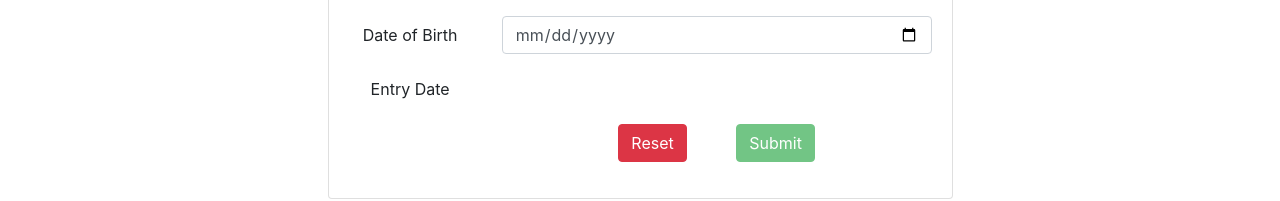
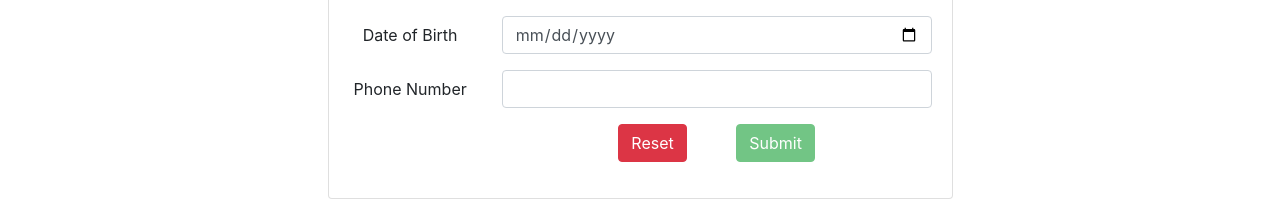
Before and after one commit to bornleo47/BloodBankPlus, an Angular app: page /adduser in a window 1280 px wide. Shown: the part 553-754 px from the top of the page. Built offline with nearby package versions, Linux system fonts and the light colour scheme.

Commit message:
frontend

```diff
--- a/src/app/components/add-user/add-user.component.html
+++ b/src/app/components/add-user/add-user.component.html
@@ -108,10 +108,18 @@
                             </div>
                         </div>
 
+
+                        <input required class="form-control" type="hidden" name="entryDate" [(ngModel)]="entryDate">
+
+
                         <div class="form-group row">
-                            <label class="col-lg-3 col-form-label control-label">Entry Date</label>
+                            <label class="col-lg-3 col-form-label control-label" for="phone">Phone Number</label>
                             <div class="col-lg-9">
-                                <input required class="form-control" type="hidden" name="entryDate" [(ngModel)]="entryDate">
+                                <input required class="form-control" type="number" name="phone" [(ngModel)]="phone" [ngClass]="{'is-invalid':phoneControl.errors && phoneControl.touched}"
+                                    #phoneControl="ngModel">
+                                <span class="help-block text-danger" *ngIf="phoneControl.invalid && phoneControl.touched">
+                                    Date of Birth is required!
+                                </span>
                             </div>
                         </div>
 
```
